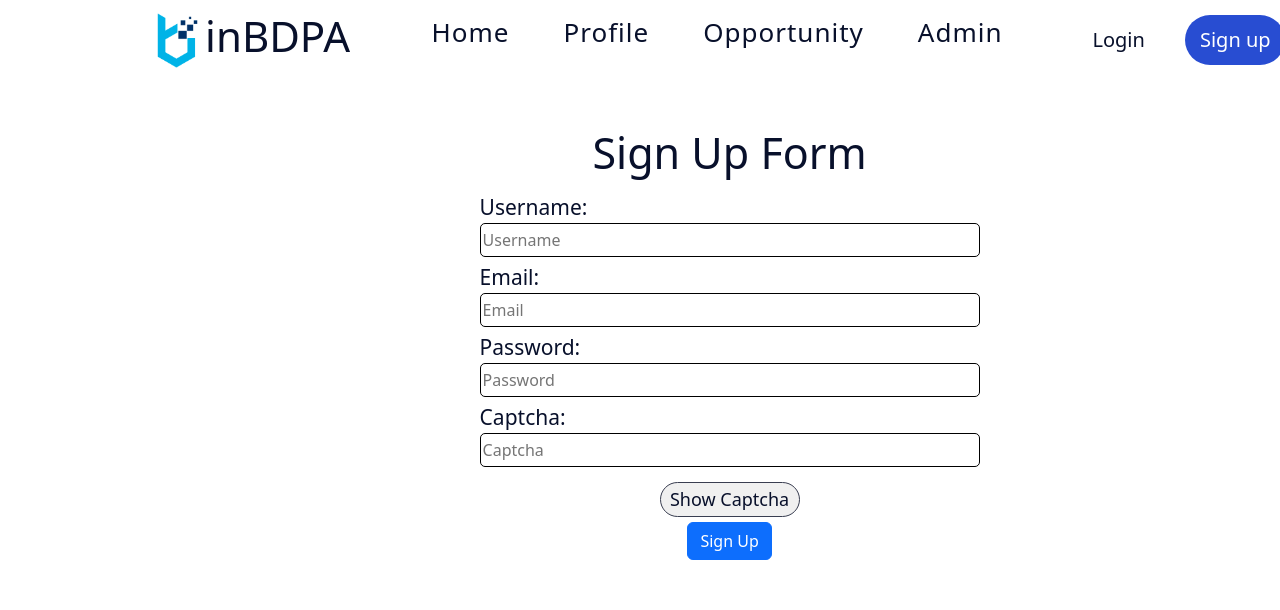
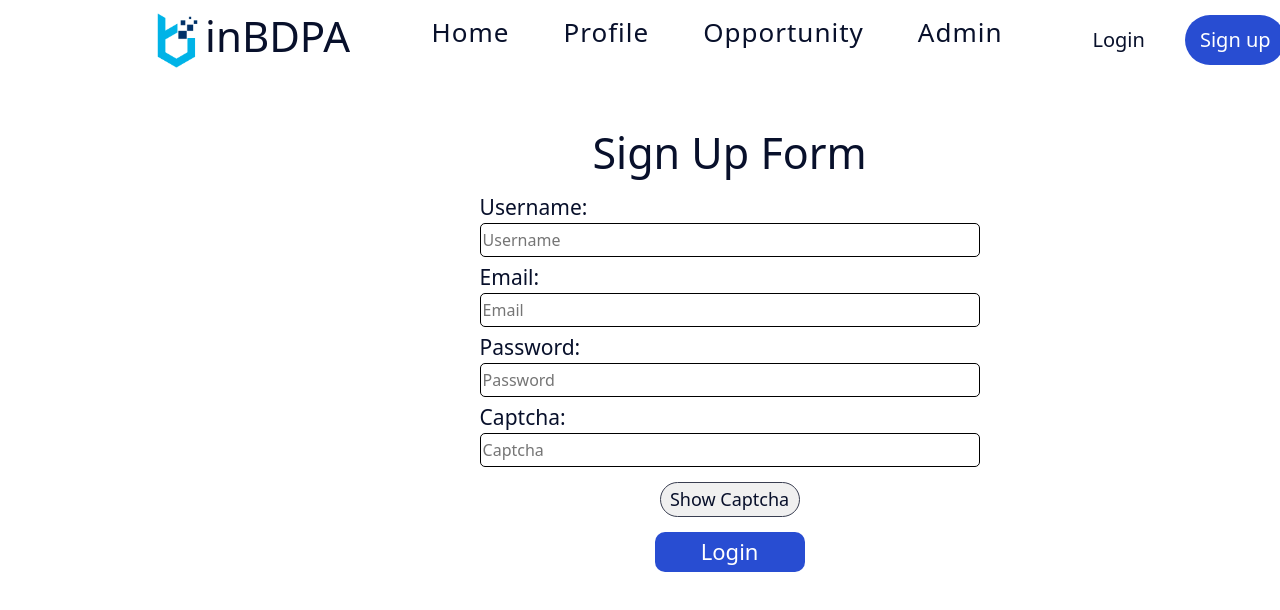
Before and after one commit to Roboitey/probstatement2023va, a React (Create React App) app: page /sign-up in a window 1280 px wide. Shown: the top 610 px of the page. Built offline with nearby package versions, Linux system fonts and the light colour scheme.

Commit message:
new chnages

```diff
--- a/src/Main_Components/signup.js
+++ b/src/Main_Components/signup.js
@@ -18,7 +18,7 @@
     if (isCaptchaValid) {
       // Perform Sign up logic here
       console.log("Correct captcha");
-    //   SignUpSystem(username, Email, password);
+      //   SignUpSystem(username, Email, password);
     } else {
       console.log("Invalid captcha");
     }
@@ -62,7 +62,6 @@
           value={Email}
           onChange={(event) => setEmail(event.target.value)}
           placeholder="Email"
-
         />
       </div>
       <div className="fl-cont">
@@ -111,8 +110,8 @@
         </div>
       )}
 
-      <button type="submit" className="btn btn-primary">
-        Sign Up
+      <button type="submit" className="submit-btn">
+        Login
       </button>
     </form>
   );
```
